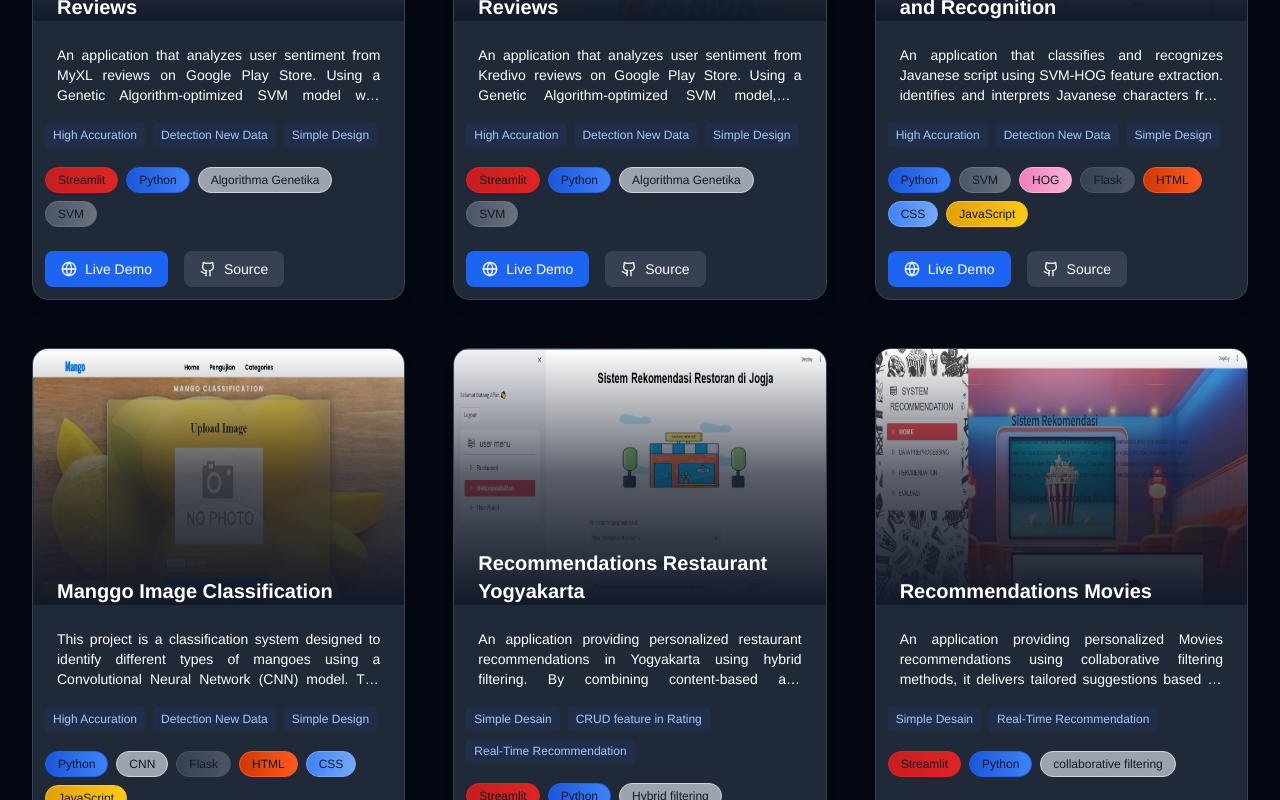
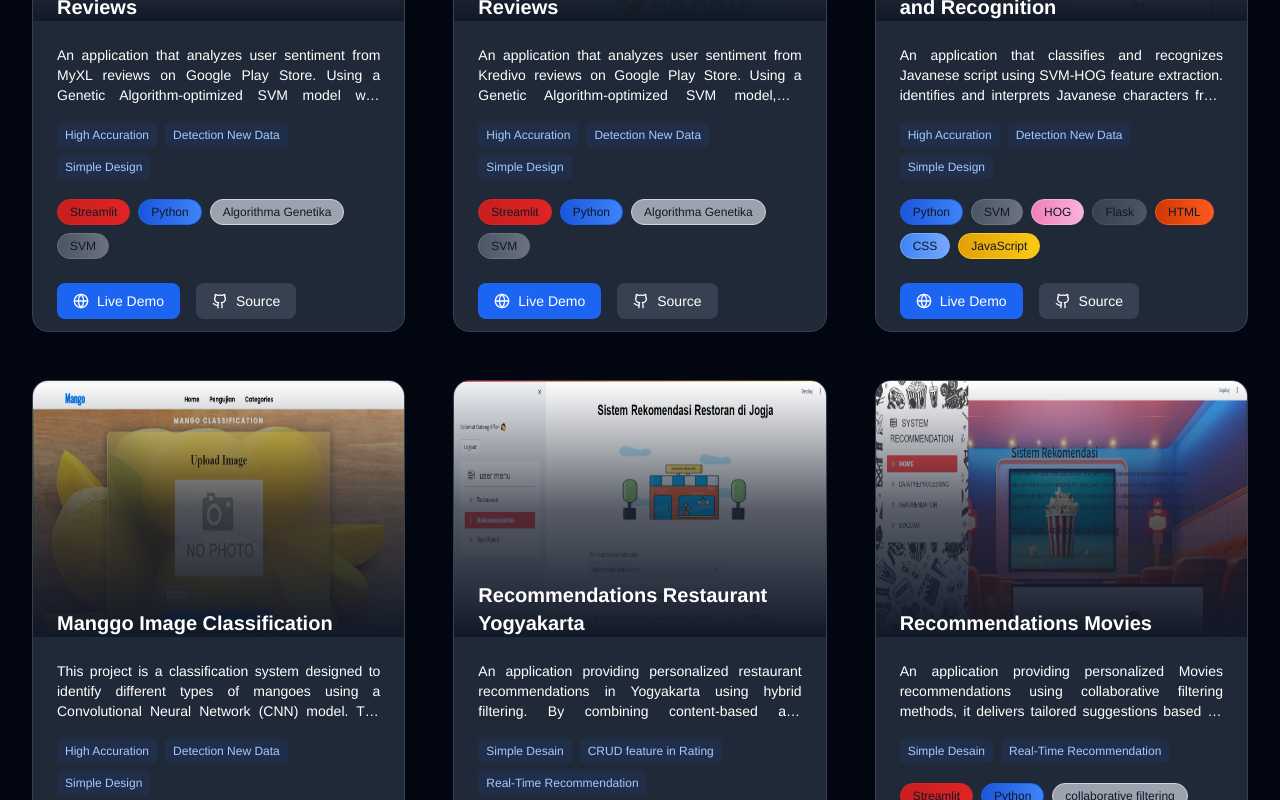
Before and after one commit to ahmadseloabadi/PORTOFOLIO-SELO, a React (Vite) app: page / in a window 1280 px wide. Shown: the part 1320-2120 px from the top of the page. Built offline with nearby package versions, Linux system fonts and the light colour scheme.

Commit message:
up:layout content project card

```diff
--- a/src/components/projects/ProjectsCard.tsx
+++ b/src/components/projects/ProjectsCard.tsx
@@ -124,7 +124,7 @@
           </div>
 
           {/* Features */}
-          <div className="mb-5">
+          <div className="mb-5 px-3">
             <div className="flex flex-wrap gap-2">
               {project.features.map((feature, idx) => (
                 <span
@@ -138,14 +138,14 @@
           </div>
 
           {/* Technologies */}
-          <div className="flex flex-wrap gap-2 mb-6">
+          <div className="flex flex-wrap gap-2 mb-6 px-3">
             {project.technologies.map((tech, index) => (
               <TechBadge key={index} tech={tech} />
             ))}
           </div>
 
           {/* Action Links */}
-          <div className="flex gap-4 mt-auto">
+          <div className="flex gap-4 mt-auto px-3">
             <a
               href={project.demoUrl}
               className="flex items-center gap-2 px-4 py-2 bg-blue-600 hover:bg-blue-700
```
